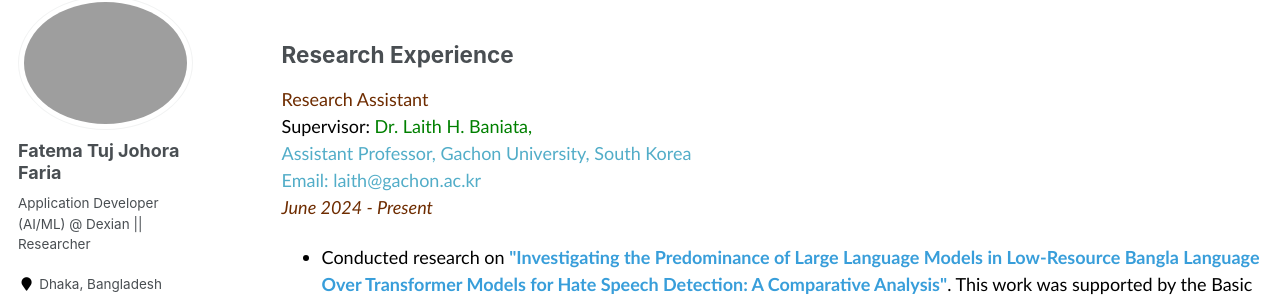
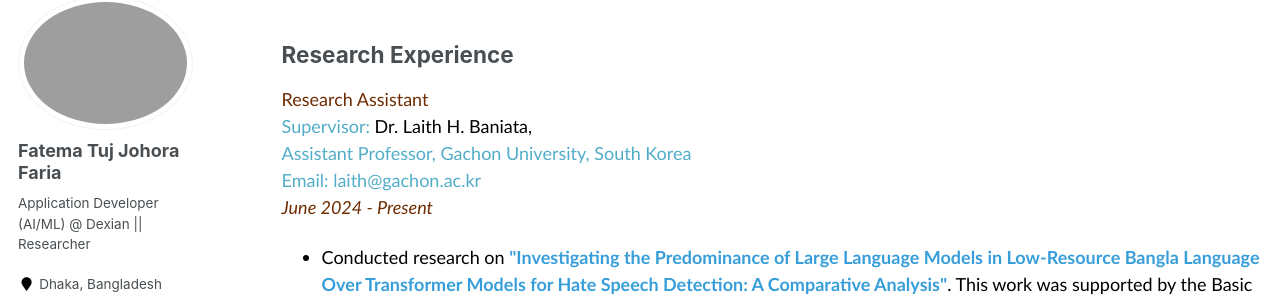
Before and after one commit to fatemafaria142/fatemafaria142.github.io, a Jekyll site: the page built from _pages/work.md, in a window 1280 px wide. Shown: the part 122-424 px from the top of the page. Built offline with Jekyll 4.4.1, drawn with Linux system fonts in a browser that asks for light colours; some web fonts are replaced.

Commit message:
Update work.md

```diff
--- a/_pages/work.md
+++ b/_pages/work.md
@@ -7,7 +7,7 @@
 ## Research Experience
 <span style="font-family:Trebuchet MS; color:black;">
 <span style="color:#6E2C00">Research Assistant</span><br/>
-[<span style="color:black; display:inline;">Supervisor: </span><span style="color:green; display:inline;"> Dr. Laith H. Baniata, </span>](https://www.researchgate.net/profile/Laith-Baniata)<br/>
+[Supervisor: <span style="color:black; display:inline;"> Dr. Laith H. Baniata, </span>](https://www.researchgate.net/profile/Laith-Baniata)<br/>
 [Assistant Professor, Gachon University, South Korea](https://www.gachon.ac.kr/sites/eng/index.do/)<br/>
 [Email: laith@gachon.ac.kr](mailto:laith@gachon.ac.kr)<br/>
 <span style="color:#6E2C00"><em>June 2024 - Present</em></span>
```
